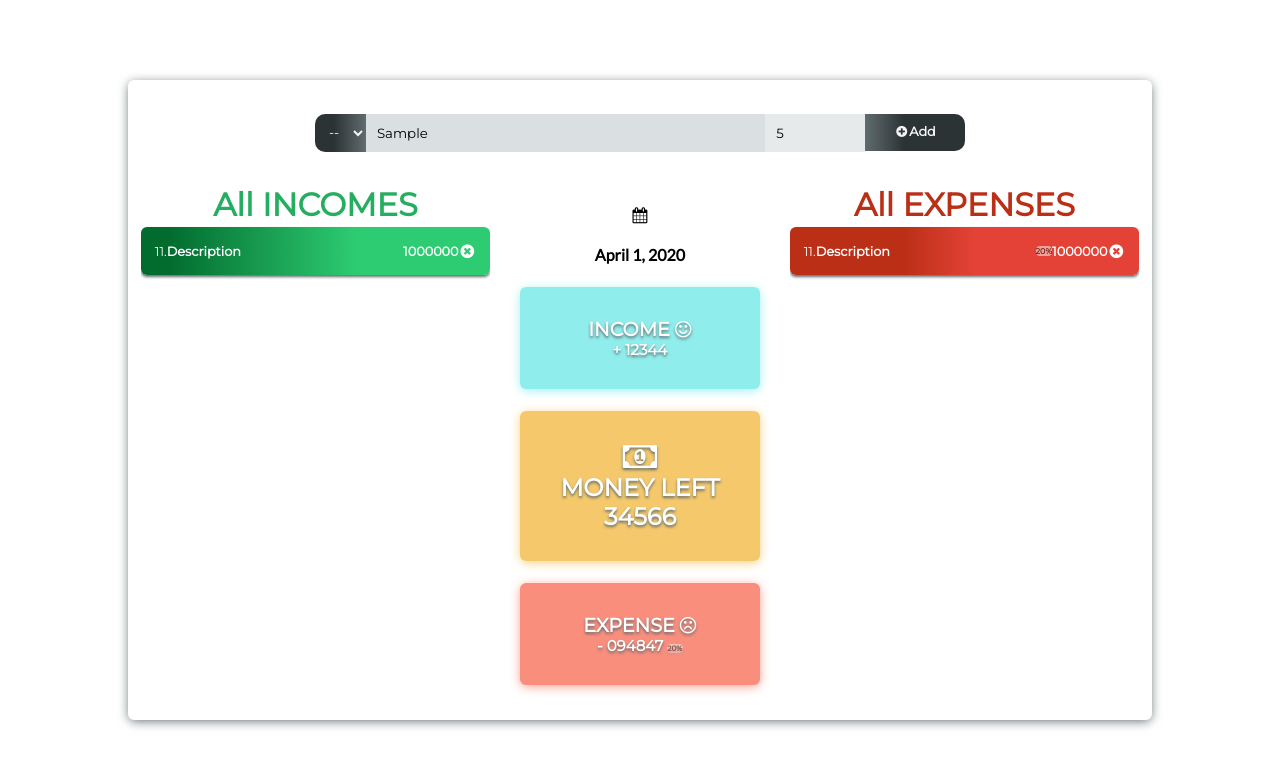
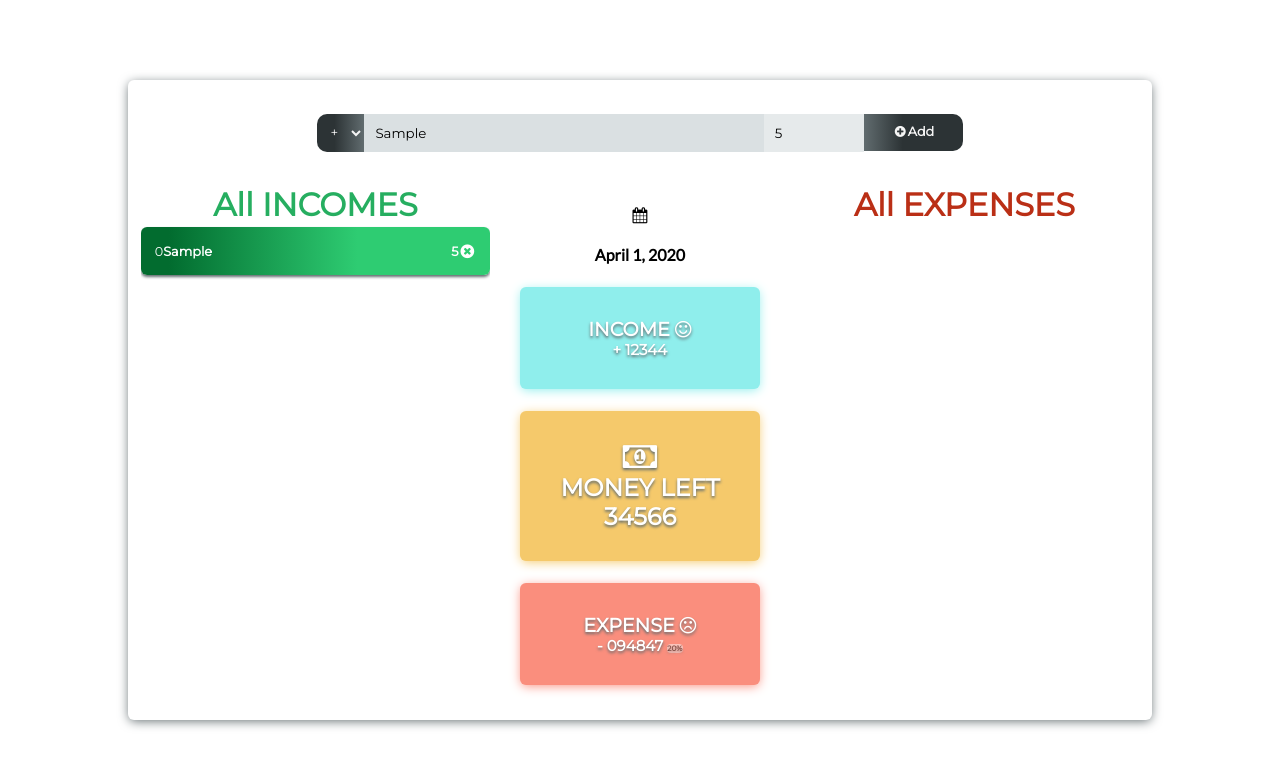
Before and after one commit to ShahrozAhmd/budget_app, a plain HTML site: page index.html in a window 1280 px wide. Both pictures are taken after typing "Sample", "5" into the empty fields and a click on the button "Add". Drawn offline with Linux system fonts and the light colour scheme.

Commit message:
added UI functionality to display data but unable to generate ID still :(

```diff
--- a/index.html
+++ b/index.html
@@ -22,8 +22,7 @@
         <div class="get-data">
             <div class="get-data-flex">
                 <select class="get-data-element select-box" name="" id="">
-                    <option value="__">--</option>
-                    <option value="inc">+</option>
+                    <option value="inc" selected>+</option>
                     <option value="exp">-</option>
                 </select>
 
@@ -41,20 +40,18 @@
 
         <!-- This container is for Showing all incomes added -->
         <div class="income-box log">
+            <h1 class="all-income-h1" style="color: #26ae60;"><center>All INCOMES</center></h1>
 
-            <div class="ie-flex">
-                <h1 class="all-income-h1" style="color: #26ae60;">All INCOMES</h1>
+            <div class="ie-flex income-container">
 
-                <div class="ie-bar">
+                <!-- <div class="ie-bar">
                     <span class="ie-sno">11.</span>
                     <h3 class="ie-bar-des">Description</h3>
                     <h4 class="ie-value">1000000</h4>
                     <span class="ie-cross-btn"><i class="fa fa-times-circle" style="padding: 2px;"></i></span>
-                </div>
-
+                </div> -->
 
             </div>
-
 
         </div>
 
@@ -89,17 +86,16 @@
 
         <!-- This container is for showing all expenses -->
         <div class="expense-box log">
-            <div class="ie-flex">
-                <h1 class="all-expense-h1" style="color: #BA2F16;">All EXPENSES</h1>
+            <h1 class="all-expense-h1" style="color: #BA2F16;"><center>All EXPENSES</center></h1>
+            <div class="ie-flex expense-container">
 
-                <div class="ie-bar expense-only">
+                <!-- <div class="ie-bar expense-only">
                     <span class="ie-sno">11.</span>
                     <h3 class="ie-bar-des">Description</h3>
                     <span class="small-percentage-show">20%</span>
                     <h4 class="ie-value">1000000</h4>
                     <span class="ie-cross-btn"><i class="fa fa-times-circle" style="padding: 2px;"></i></span>
-                </div>
-
+                </div> -->
 
         </div>
     </div>
--- a/script.js
+++ b/script.js
@@ -37,14 +37,16 @@ var budgetController = (function () {
   return {
     generateItem: function (type, desc, val) {
 
-      var addItem, ID; //id would be last element + 1
+      var addItem, ID;  //id would be last element + 1
 
       if (data.allIncExp[type].length > 0) {
-        ID = data.allIncExp[type][data.allIncExp[type] - 1].id + 1;
+         ID = data.allIncExp[type][data.allIncExp[type].length - 1].id + 1;
       } else {
         ID = 0;
 
       }
+
+
       if (type === 'inc') {
 
         addItem = new Incomes(ID, desc, val)
@@ -59,7 +61,7 @@ var budgetController = (function () {
 
     },
 
-    test:function(){
+    test: function () {
       return data;
     }
   }
@@ -78,7 +80,9 @@ var UIController = (function () {
     type: ".select-box",
     description: ".des-box",
     value: ".value-box",
-    addBtn: ".add-btn"
+    addBtn: ".add-btn",
+    incomeContainer: '.income-container',
+    expenseContainer: '.expense-container',
   };
 
   return {
@@ -93,6 +97,34 @@ var UIController = (function () {
     },
     dataClasses: function () {
       return getDataClasses;
+    },
+    addListItems: function (obj, type) {
+
+      var html,htmlElement;
+        if (type === 'inc') {
+          htmlElement = getDataClasses.incomeContainer;
+          html =
+          `<div class="ie-bar" id = "income-${obj.id}">
+        <span class="ie-sno">${obj.id}</span>
+        <h3 class="ie-bar-des">${obj.desc}</h3>
+        <h4 class="ie-value">${obj.val}</h4>
+        <span class="ie-cross-btn"><i class="fa fa-times-circle" style="padding: 2px;"></i></span>
+        </div>`;
+
+      }else if(type === 'exp'){
+        htmlElement = getDataClasses.expenseContainer;
+          html =
+          `<div class="ie-bar expense-only id="expense-${obj.id}">
+            <span class="ie-sno">${obj.id}</span>
+            <h3 class="ie-bar-des">${obj.desc}</h3>
+            <span class="small-percentage-show">20%</span>
+            <h4 class="ie-value">${obj.val}</h4>
+            <span class="ie-cross-btn"><i class="fa fa-times-circle" style="padding: 2px;"></i></span>
+          </div>`;
+        }
+        document.querySelector(htmlElement).insertAdjacentHTML('beforeend',html);
+
+
     }
   };
 })();
@@ -126,6 +158,7 @@ var trigger = (function (budgetCtrl, UICtrl) {
     var newItem = budgetCtrl.
     generateItem(inputValues.type, inputValues.description, inputValues.value);
     // 3. Add new item to the UI.
+    UICtrl.addListItems(newItem,inputValues.type);
     // 4. Calculate the budget.
     // 5. Update the budget on UI
   };
```
